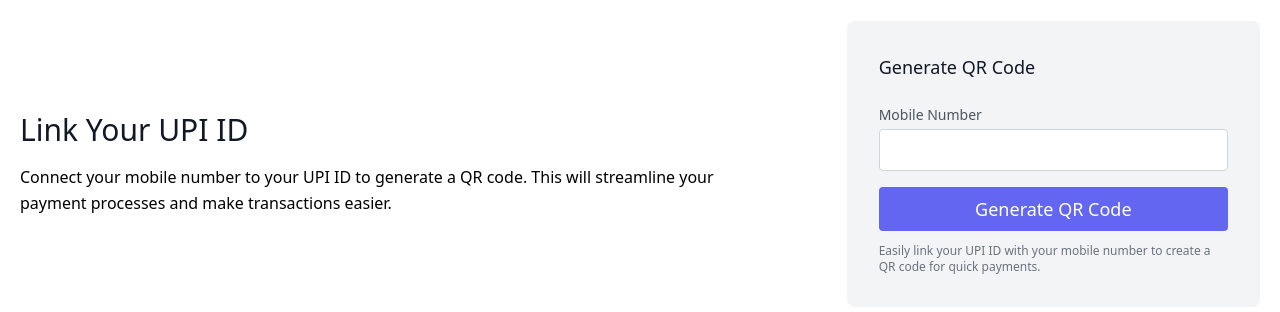
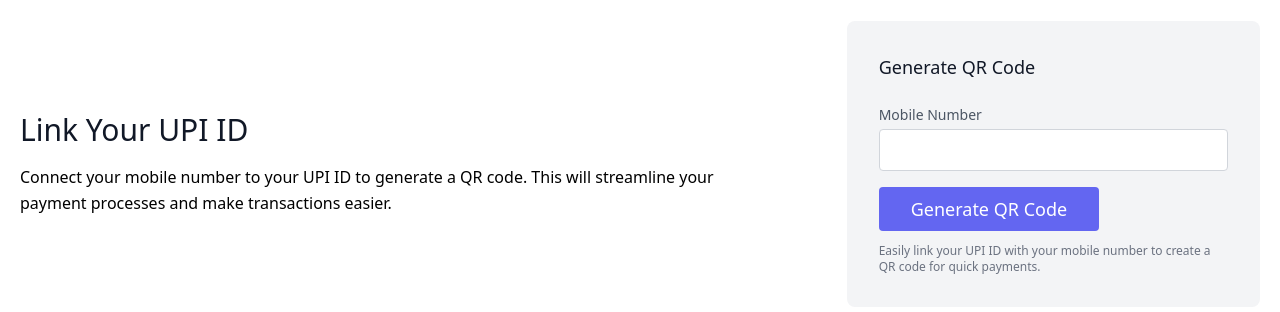
Before and after one commit to xoaeb/gff2024, an Angular app: page /link-upi in a window 1280 px wide. Shown: the part 236-548 px from the top of the page. Built offline with nearby package versions, Linux system fonts and the light colour scheme.

Commit message:
"Added angularx-qrcode dependency and implemented QR code generation feature in link-UPI component"

```diff
--- a/package.json
+++ b/package.json
@@ -18,6 +18,7 @@
     "@angular/platform-browser": "^16.1.0",
     "@angular/platform-browser-dynamic": "^16.1.0",
     "@angular/router": "^16.1.0",
+    "angularx-qrcode": "^16.0.2",
     "ng-qrcode": "^18.0.0",
     "rxjs": "~7.8.0",
     "tslib": "^2.3.0",
--- a/src/app/app.module.ts
+++ b/src/app/app.module.ts
@@ -10,6 +10,8 @@
 import { AmountEnterComponent } from './amount-enter/amount-enter.component';
 import { UpiComponent } from './upi/upi.component';
 import { RechargeSuccessComponent } from './recharge-success/recharge-success.component';
+
+import { FormsModule } from '@angular/forms';  // Import FormsModule
 
 @NgModule({
   declarations: [
@@ -24,7 +26,7 @@
    ],
   imports: [
     BrowserModule,
-    AppRoutingModule
+    AppRoutingModule,FormsModule
   ],
   providers: [],
   bootstrap: [AppComponent]
--- a/src/app/link-UPI/link-UPI.component.html
+++ b/src/app/link-UPI/link-UPI.component.html
@@ -6,12 +6,19 @@
         </div>
         <div class="lg:w-2/6 md:w-1/2 bg-gray-100 rounded-lg p-8 flex flex-col md:ml-auto w-full mt-10 md:mt-0">
             <h2 class="text-gray-900 text-lg font-medium title-font mb-5">Generate QR Code</h2>
-            <div class="relative mb-4">
-                <label for="mobile-number" class="leading-7 text-sm text-gray-600">Mobile Number</label>
-                <input type="text" id="mobile-number" name="mobile-number" class="w-full bg-white rounded border border-gray-300 focus:border-indigo-500 focus:ring-2 focus:ring-indigo-200 text-base outline-none text-gray-700 py-1 px-3 leading-8 transition-colors duration-200 ease-in-out">
-            </div>
-            <button class="text-white bg-indigo-500 border-0 py-2 px-8 focus:outline-none hover:bg-indigo-600 rounded text-lg">Generate QR Code</button>
+            <form #mobileForm="ngForm">
+
+                <div class="relative mb-4">
+                    <label for="mobile-number" class="leading-7 text-sm text-gray-600">Mobile Number</label>
+
+                    <input type="text" id="mobile-number" name="mobile-number" class="w-full bg-white rounded border border-gray-300 focus:border-indigo-500 focus:ring-2 focus:ring-indigo-200 text-base outline-none text-gray-700 py-1 px-3 leading-8 transition-colors duration-200 ease-in-out"
+                        maxlength="10" pattern="\d{10}" oninput="this.value = this.value.replace(/[^0-9]/g, '').slice(0, 10);" />
+                </div>
+                <button class="text-white bg-indigo-500 border-0 py-2 px-8 focus:outline-none hover:bg-indigo-600 rounded text-lg">Generate QR Code</button>
+            </form>
+
             <p class="text-xs text-gray-500 mt-3">Easily link your UPI ID with your mobile number to create a QR code for quick payments.</p>
         </div>
     </div>
+
 </section>
--- a/src/app/link-UPI/link-UPI.component.ts
+++ b/src/app/link-UPI/link-UPI.component.ts
@@ -8,6 +8,7 @@
 export class LinkUPIComponent implements OnInit {
 
   constructor() { }
+  mobileNumber: string = '';
 
   ngOnInit() {
   }
```
Also changed, not shown: src/assets/images/npstx.com qr.png (added), 1 other file (tests, documents, lock files or other folders).
